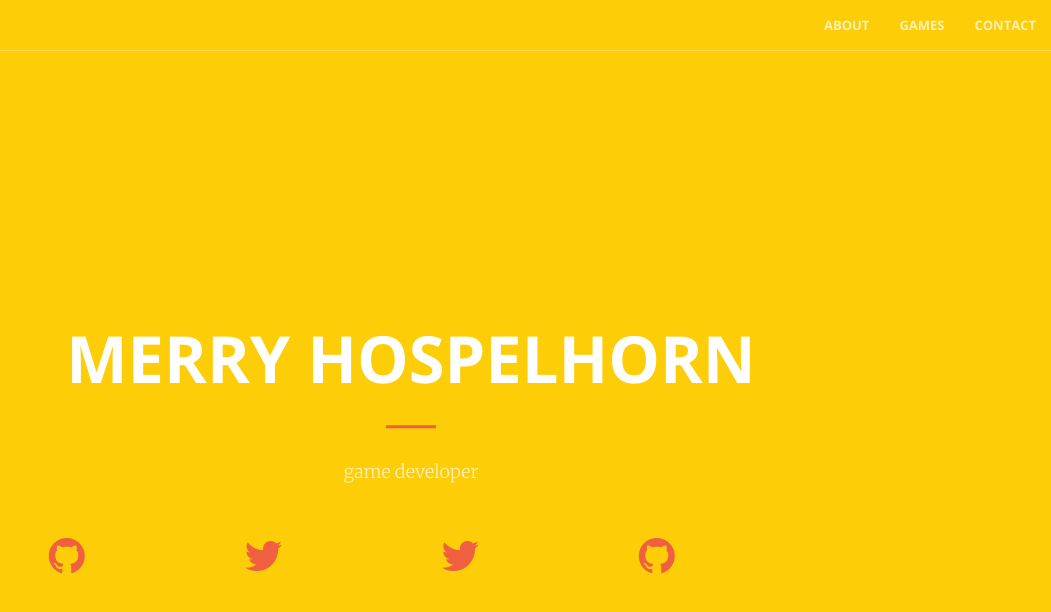
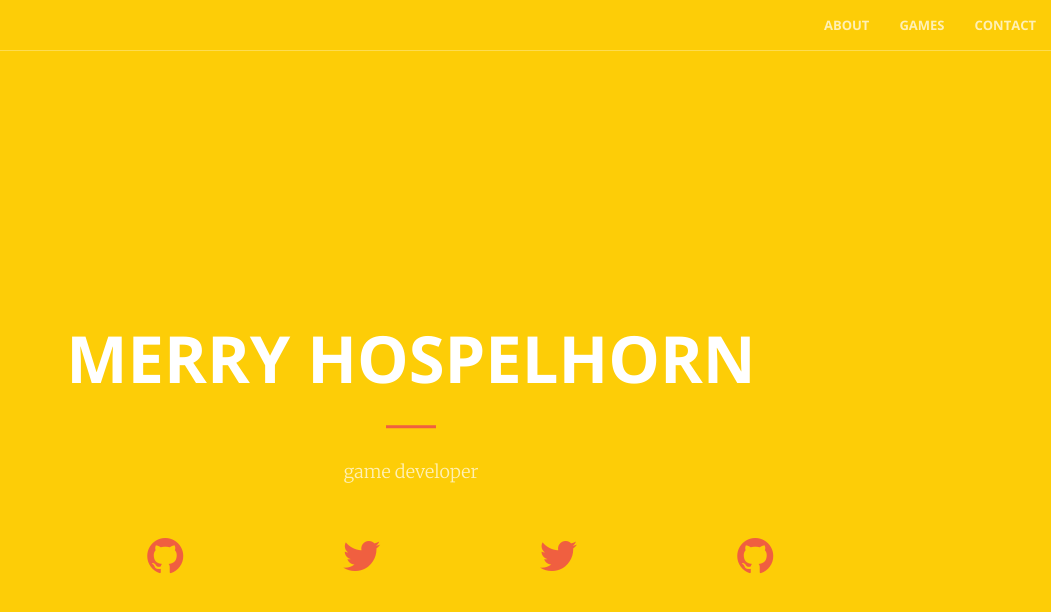
Before and after one commit to HHOOSSPPEE/HHOOSSPPEE.github.io, a Jekyll site: the page built from index.html, in a window 1280 px wide and 900 px high. Shown: the top 612 px of the window, without its empty margins (229-1280 px from the left). Built offline with Jekyll 4.4.1, drawn with Linux system fonts in a browser that asks for light colours.

Commit message:
Update header.html

```diff
--- a/_includes/header.html
+++ b/_includes/header.html
@@ -6,7 +6,7 @@
             <p>game developer</p>
             <!-- <a href="#about" class="btn btn-primary btn-xl page-scroll">Find Out More</a> -->
         </div>
-        <div class="col-lg-1 col-lg-offset-2 text-center">
+        <div class="col-lg-1 col-lg-offset-3 text-center">
             <a href="https://mhosster.itch.io/">
             <i class="fa fa-github fa-3x wow bounceIn" data-wow-delay=".2s"></i>
                 <!-- <p>{{ site.github_username }}</p> -->
```
